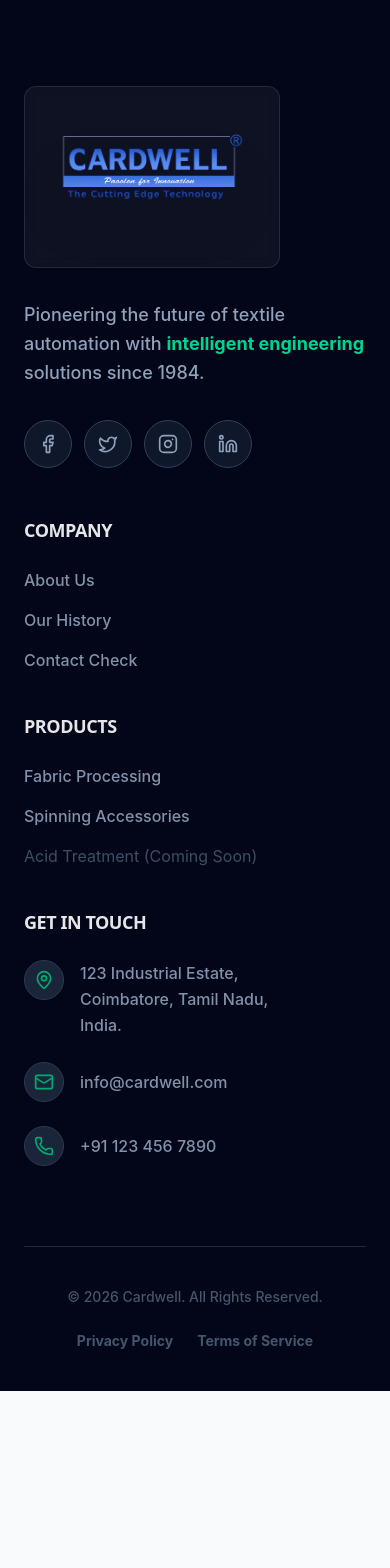
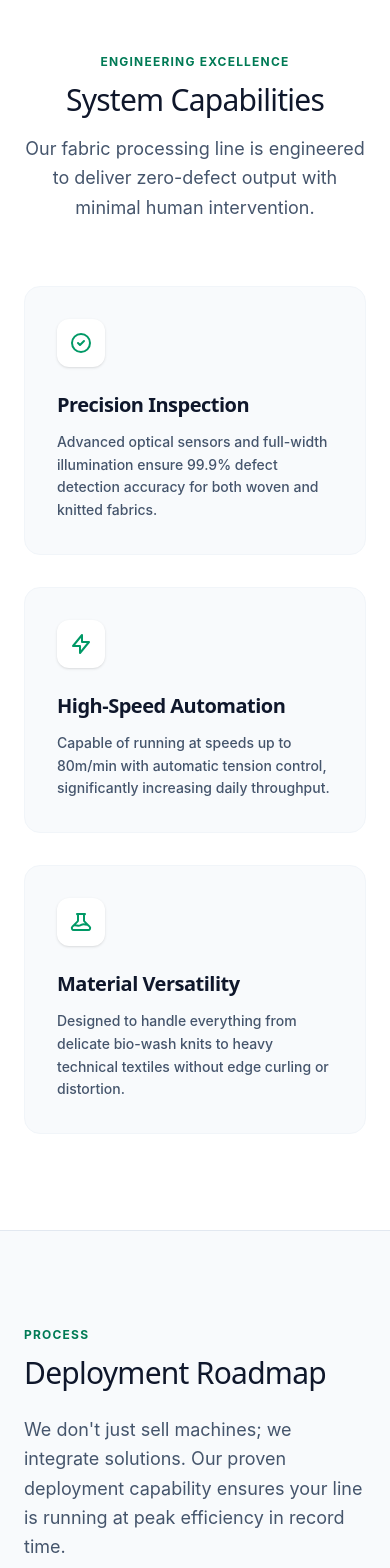
Before and after one commit to suryajagan2803-creator/carwell-website, a Next.js app: page /fabric-processing in a window 390 px wide. Shown: the part 9200-10768 px from the top of the page. Before the commit the page ends 10591 px from the top, so only its background shows below. Built offline with nearby package versions, Linux system fonts and the light colour scheme.

Commit message:
Latest update: Fixed Timeline scroll, added Product Catalog filters

```diff
--- a/src/app/fabric-processing/page.tsx
+++ b/src/app/fabric-processing/page.tsx
@@ -37,6 +37,94 @@ export default function FabricProcessingPage() {
                 title="FABRIC PROCESSING MACHINES"
                 subtitle="Advanced solutions for inspection, reversing, and packaging."
             />
+
+            {/* SYSTEM CAPABILITIES SECTION */}
+            <section className="py-24 bg-white border-y border-slate-200">
+                <div className="container mx-auto px-6 md:px-8">
+                    <div className="text-center mb-16">
+                        <span className="text-emerald-700 font-bold text-xs tracking-widest uppercase mb-3 block">Engineering Excellence</span>
+                        <h2 className="text-3xl md:text-5xl font-serif font-medium text-slate-900 mb-4">
+                            System Capabilities
+                        </h2>
+                        <p className="text-slate-600 max-w-2xl mx-auto text-lg leading-relaxed">
+                            Our fabric processing line is engineered to deliver zero-defect output with minimal human intervention.
+                        </p>
+                    </div>
+
+                    <div className="grid grid-cols-1 md:grid-cols-3 gap-8">
+                        {/* Capability 1 */}
+                        <div className="p-8 bg-slate-50 rounded-2xl border border-slate-100 hover:border-emerald-200 transition-all group">
+                            <div className="w-12 h-12 bg-white rounded-xl shadow-sm flex items-center justify-center mb-6 group-hover:scale-110 transition-transform">
+                                <svg className="w-6 h-6 text-emerald-600" fill="none" viewBox="0 0 24 24" stroke="currentColor"><path strokeLinecap="round" strokeLinejoin="round" strokeWidth={2} d="M9 12l2 2 4-4m6 2a9 9 0 11-18 0 9 9 0 0118 0z" /></svg>
+                            </div>
+                            <h3 className="text-xl font-bold text-slate-900 mb-3 font-serif">Precision Inspection</h3>
+                            <p className="text-slate-600 leading-relaxed font-medium text-sm">
+                                Advanced optical sensors and full-width illumination ensure 99.9% defect detection accuracy for both woven and knitted fabrics.
+                            </p>
+                        </div>
+                        {/* Capability 2 */}
+                        <div className="p-8 bg-slate-50 rounded-2xl border border-slate-100 hover:border-emerald-200 transition-all group">
+                            <div className="w-12 h-12 bg-white rounded-xl shadow-sm flex items-center justify-center mb-6 group-hover:scale-110 transition-transform">
+                                <svg className="w-6 h-6 text-emerald-600" fill="none" viewBox="0 0 24 24" stroke="currentColor"><path strokeLinecap="round" strokeLinejoin="round" strokeWidth={2} d="M13 10V3L4 14h7v7l9-11h-7z" /></svg>
+                            </div>
+                            <h3 className="text-xl font-bold text-slate-900 mb-3 font-serif">High-Speed Automation</h3>
+                            <p className="text-slate-600 leading-relaxed font-medium text-sm">
+                                Capable of running at speeds up to 80m/min with automatic tension control, significantly increasing daily throughput.
+                            </p>
+                        </div>
+                        {/* Capability 3 */}
+                        <div className="p-8 bg-slate-50 rounded-2xl border border-slate-100 hover:border-emerald-200 transition-all group">
+                            <div className="w-12 h-12 bg-white rounded-xl shadow-sm flex items-center justify-center mb-6 group-hover:scale-110 transition-transform">
+                                <svg className="w-6 h-6 text-emerald-600" fill="none" viewBox="0 0 24 24" stroke="currentColor"><path strokeLinecap="round" strokeLinejoin="round" strokeWidth={2} d="M19.428 15.428a2 2 0 00-1.022-.547l-2.384-.477a6 6 0 00-3.86.517l-.318.158a6 6 0 01-3.86.517L6.05 15.21a2 2 0 00-1.806.547M8 4h8l-1 1v5.172a2 2 0 00.586 1.414l5 5c1.26 1.26.367 3.414-1.415 3.414H4.828c-1.782 0-2.674-2.154-1.414-3.414l5-5A2 2 0 009 10.172V5L8 4z" /></svg>
+                            </div>
+                            <h3 className="text-xl font-bold text-slate-900 mb-3 font-serif">Material Versatility</h3>
+                            <p className="text-slate-600 leading-relaxed font-medium text-sm">
+                                Designed to handle everything from delicate bio-wash knits to heavy technical textiles without edge curling or distortion.
+                            </p>
+                        </div>
+                    </div>
+                </div>
+            </section>
+
+            {/* DEPLOYMENT ROADMAP SECTION */}
+            <section className="py-24 bg-slate-50 border-b border-slate-200">
+                <div className="container mx-auto px-6 md:px-8">
+                    <div className="flex flex-col md:flex-row gap-16 items-start">
+                        <div className="md:w-1/3">
+                            <span className="text-emerald-700 font-bold text-xs tracking-widest uppercase mb-3 block">Process</span>
+                            <h2 className="text-3xl md:text-4xl font-serif font-medium text-slate-900 mb-6">
+                                Deployment Roadmap
+                            </h2>
+                            <p className="text-slate-600 text-lg leading-relaxed mb-8">
+                                We don't just sell machines; we integrate solutions. Our proven deployment capability ensures your line is running at peak efficiency in record time.
+                            </p>
+                            <a href="/contact" className="inline-flex items-center font-bold text-slate-900 border-b-2 border-emerald-500 hover:text-emerald-700 transition-colors">
+                                Start Your Project
+                            </a>
+                        </div>
+
+                        <div className="md:w-2/3 grid grid-cols-1 gap-8">
+                            {[
+                                { step: "01", title: "Consultation & Audit", text: "We analyze your current floor plan and production targets." },
+                                { step: "02", title: "Custom Engineering", text: "Machines are calibrated to your specific fabric weight and width." },
+                                { step: "03", title: "Installation & Training", text: "On-site setup by Cardwell engineers followed by operator training." },
+                                { step: "04", title: "Lifecycle Support", text: "24/7 remote diagnostics and annual preventative maintenance." }
+                            ].map((item, i) => (
+                                <div key={i} className="flex gap-6 group">
+                                    <div className="w-12 h-12 shrink-0 bg-white border border-slate-200 rounded-full flex items-center justify-center text-emerald-700 font-bold shadow-sm group-hover:border-emerald-500 group-hover:bg-emerald-50 transition-colors">
+                                        {item.step}
+                                    </div>
+                                    <div>
+                                        <h3 className="text-xl font-bold text-slate-900 mb-2">{item.title}</h3>
+                                        <p className="text-slate-600/80 font-medium">{item.text}</p>
+                                    </div>
+                                </div>
+                            ))}
+                        </div>
+                    </div>
+                </div>
+            </section>
+
             <Footer />
         </main>
     );
```
